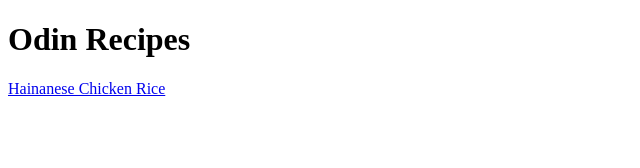
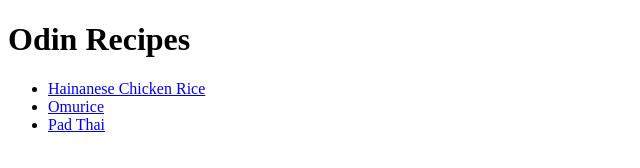
Before and after one commit to DjXray30/odin-recipes, a plain HTML site: page index.html in a window 1280 px wide. Shown: the whole page, without its empty margins (0-640 px from the left). Drawn offline with Linux system fonts and the light colour scheme.

Commit message:
Link Omurice and Pad Thai recipes to index.html

```diff
--- a/index.html
+++ b/index.html
@@ -6,6 +6,10 @@
 </head>
 <body>
     <h1>Odin Recipes</h1>
-    <a href="recipes/HainaneseChickenRice.html">Hainanese Chicken Rice</a>
+    <ul>
+        <li><a href="recipes/HainaneseChickenRice.html">Hainanese Chicken Rice</a></li>
+        <li><a href="recipes/Omurice.html">Omurice</a></li>
+        <li><a href="recipes/PadThai.html">Pad Thai</a></li>
+    </ul>
 </body>
 </html>
```
